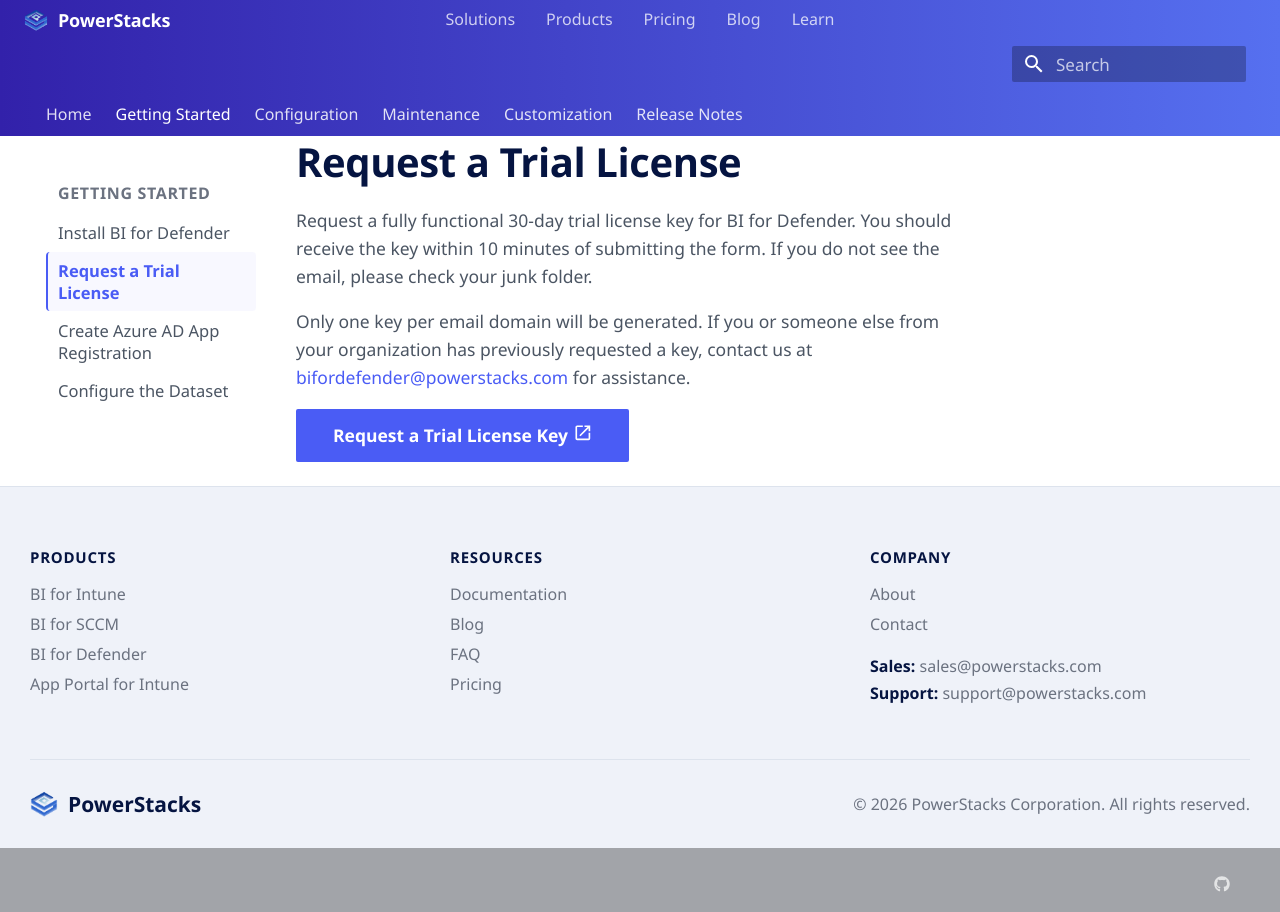
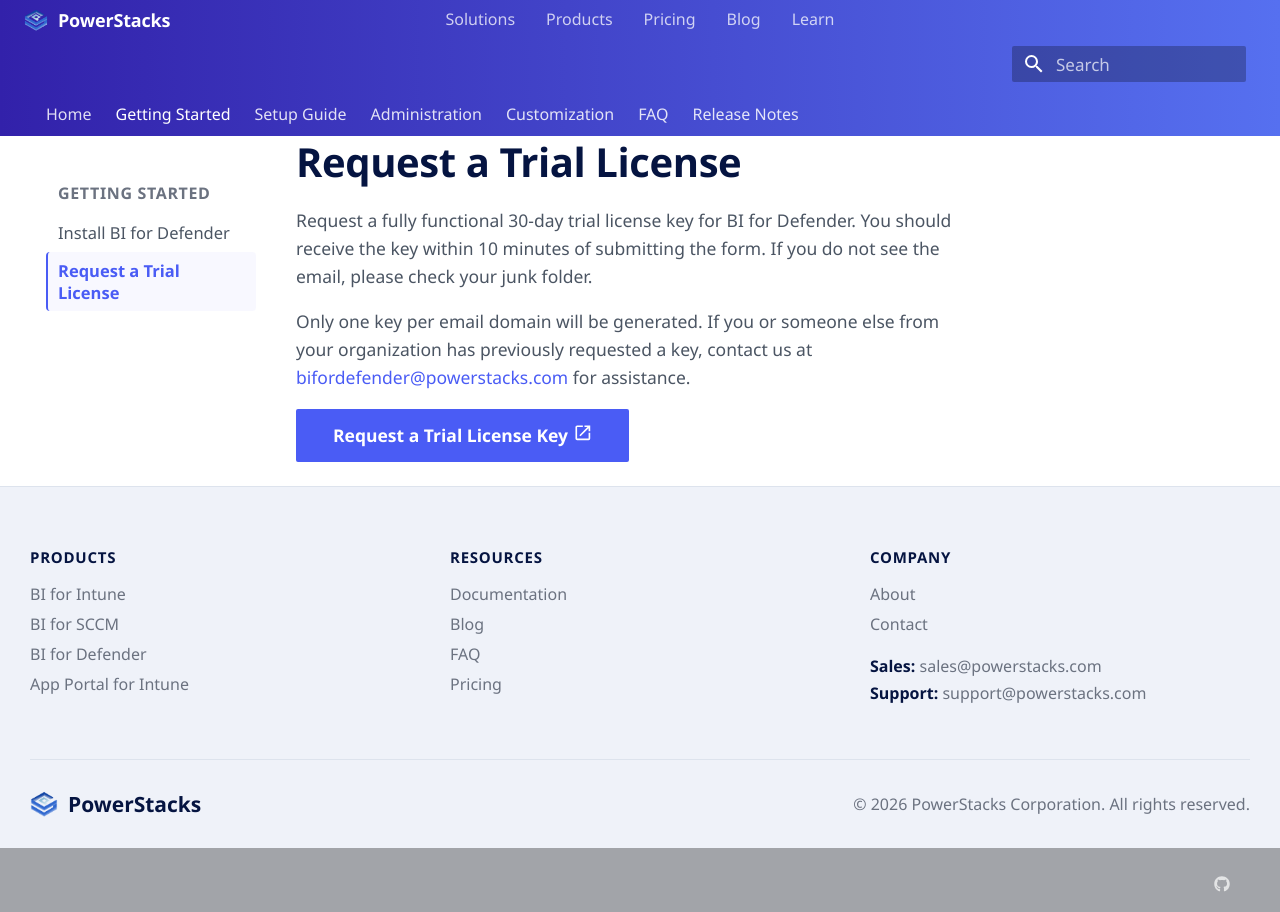
Before and after one commit to powerstacks-corp/BI-for-Defender, an MkDocs documentation site: the page built from docs/guides/request-a-trial-license.md, in a window 1280 px wide. Built offline with MkDocs 1.6.1 and Material for MkDocs 9.7.7, drawn with Linux system fonts in a browser that asks for light colours; some web fonts are replaced; comment, search, counter and statistics services are not loaded.

Commit message:
Reorganize docs nav and add FAQ page
Restructure nav into purpose-based sections (Getting Started, Setup Guide,
Administration, Customization, FAQ). Add FAQ with common questions including
data refresh troubleshooting and broken visuals fix.

Co-Authored-By: Claude Opus 4.6 <noreply@anthropic.com>

```diff
--- a/mkdocs.yml
+++ b/mkdocs.yml
@@ -73,14 +73,14 @@ nav:
   - Getting Started:
     - Install BI for Defender: guides/install-bi-for-defender.md
     - Request a Trial License: guides/request-a-trial-license.md
+  - Setup Guide:
     - Create Azure AD App Registration: guides/create-azure-ad-app-registration.md
     - Configure the Dataset: guides/configure-the-dataset.md
-  - Configuration:
+    - Configure Data Sync: guides/configure-data-sync.md
+    - Application Controls: guides/application-controls.md
+  - Administration:
     - Dataset Parameters: guides/dataset-parameters.md
-    - Configure Data Sync: guides/configure-data-sync.md
     - Azure AD App Permissions: guides/azure-ad-app-permissions.md
-    - Application Controls: guides/application-controls.md
-  - Maintenance:
     - Backup Custom Reports: guides/backup-custom-reports.md
     - Perform In-place Upgrade: guides/perform-in-place-upgrade.md
     - Create Backup Workspace: guides/create-backup-workspace.md
@@ -88,6 +88,7 @@ nav:
     - Installing a Custom Template: guides/installing-a-custom-power-bi-template.md
     - How to Edit Reports: guides/how-to-edit-bi-for-defender-reports.md
     - How to Create Popup Box Visuals: guides/how-to-create-popup-box-visuals.md
+  - FAQ: guides/faq.md
   - Release Notes:
     - All Versions: release-notes/index.md
     - Version 15.0 February 26, 2026: release-notes/version-15-0-february-26-2026.md
```
Also changed, not shown: docs/guides/faq.md (added, +39 -0 lines).
